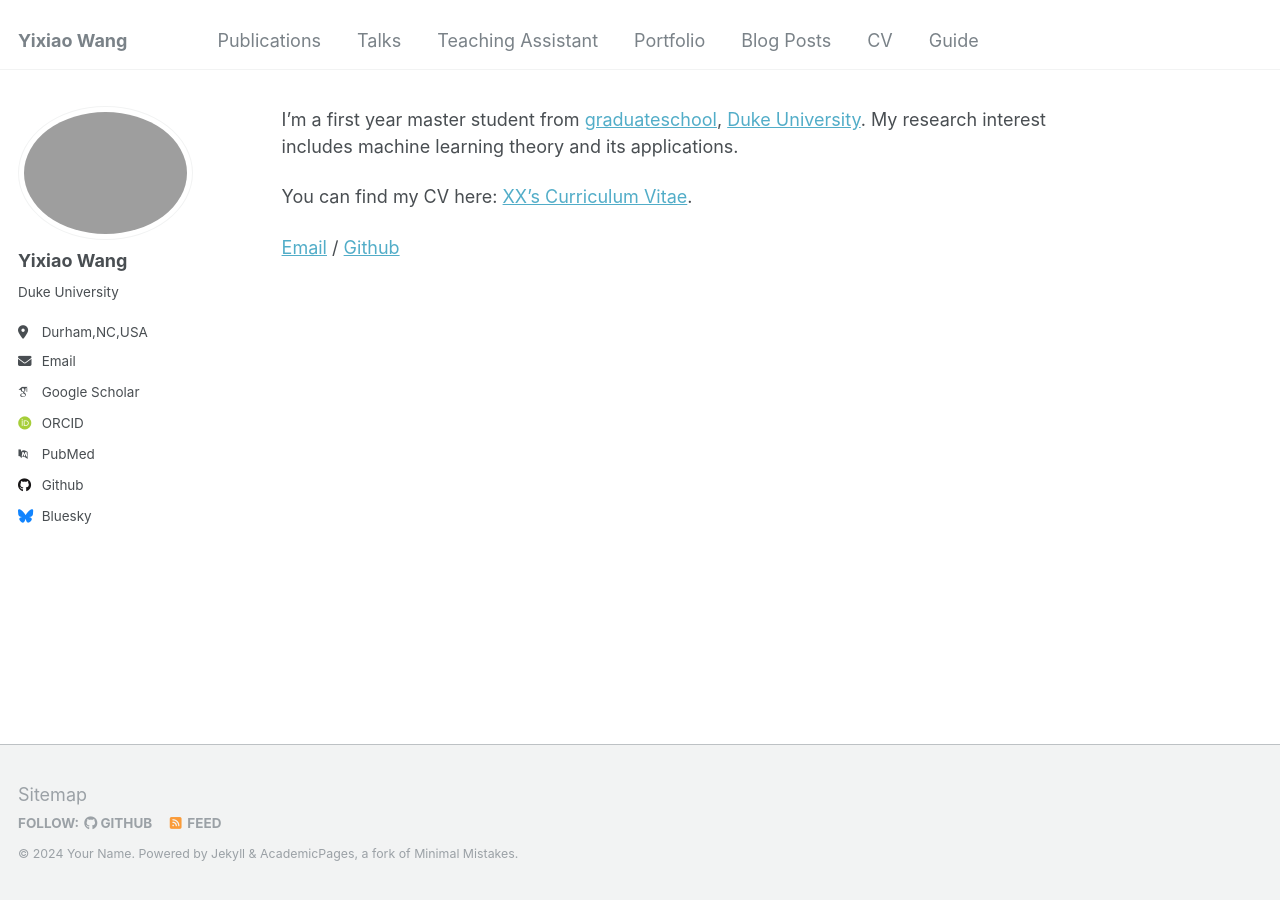
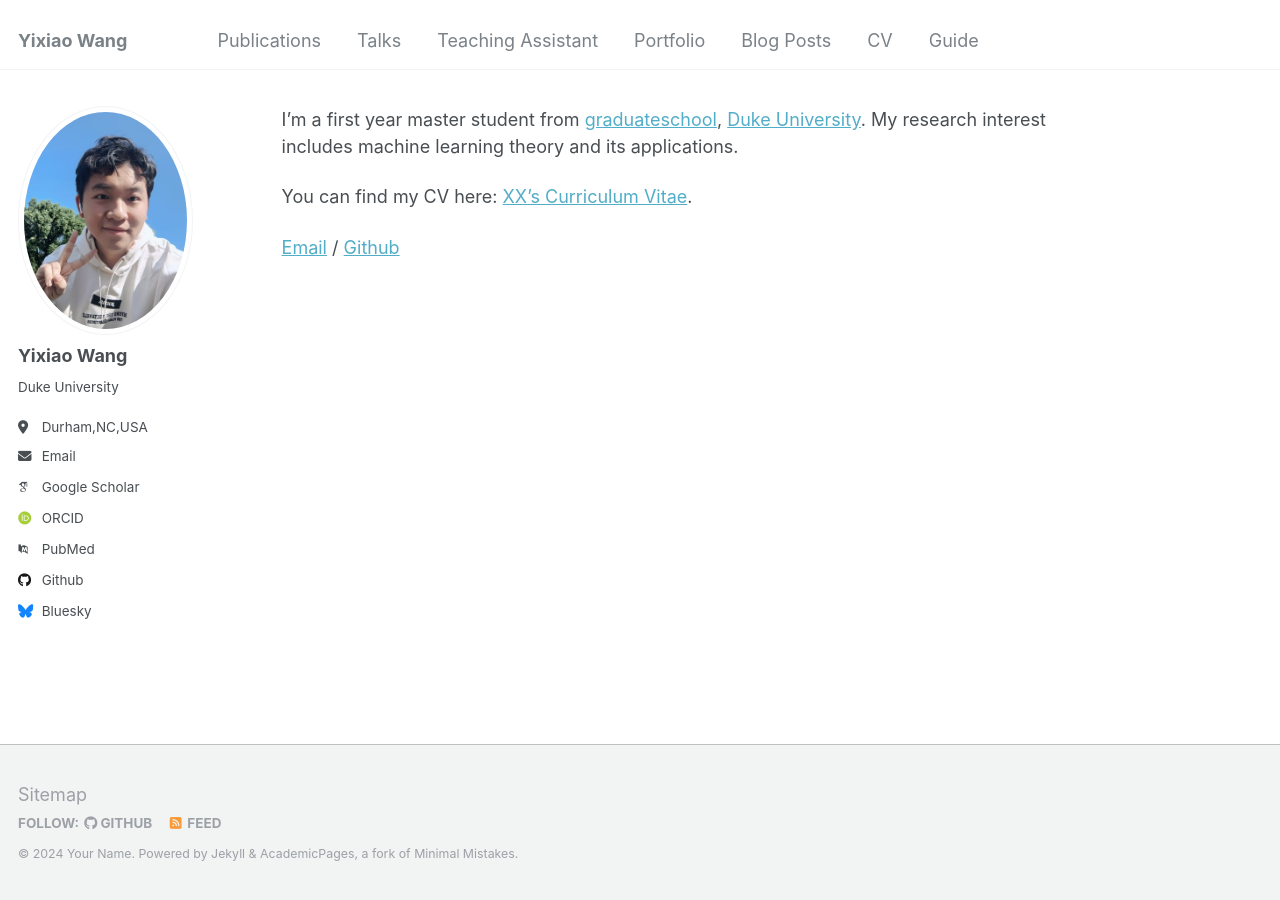
Before and after one commit to Yixiao-Wang-Stats/Yixiao-Wang-Stats.github.io, a Jekyll site: the page built from _pages/about.md, in a window 1280 px wide. Built offline with Jekyll 4.4.1, drawn with Linux system fonts in a browser that asks for light colours; some web fonts are replaced.

Commit message:
更改照片格式

```diff
--- a/_config.yml
+++ b/_config.yml
@@ -21,7 +21,7 @@ repository               : "academicpages/academicpages.github.io"
 #               Additional customization can be done by editing /_includes/author-profile.html
 author:
   # Biographic information
-  avatar           : "portrait.jpg"
+  avatar           : "portrait.png"
   name             : "Yixiao Wang"
   pronouns         : # example: "he/him"
   bio              : "Duke University"
```
